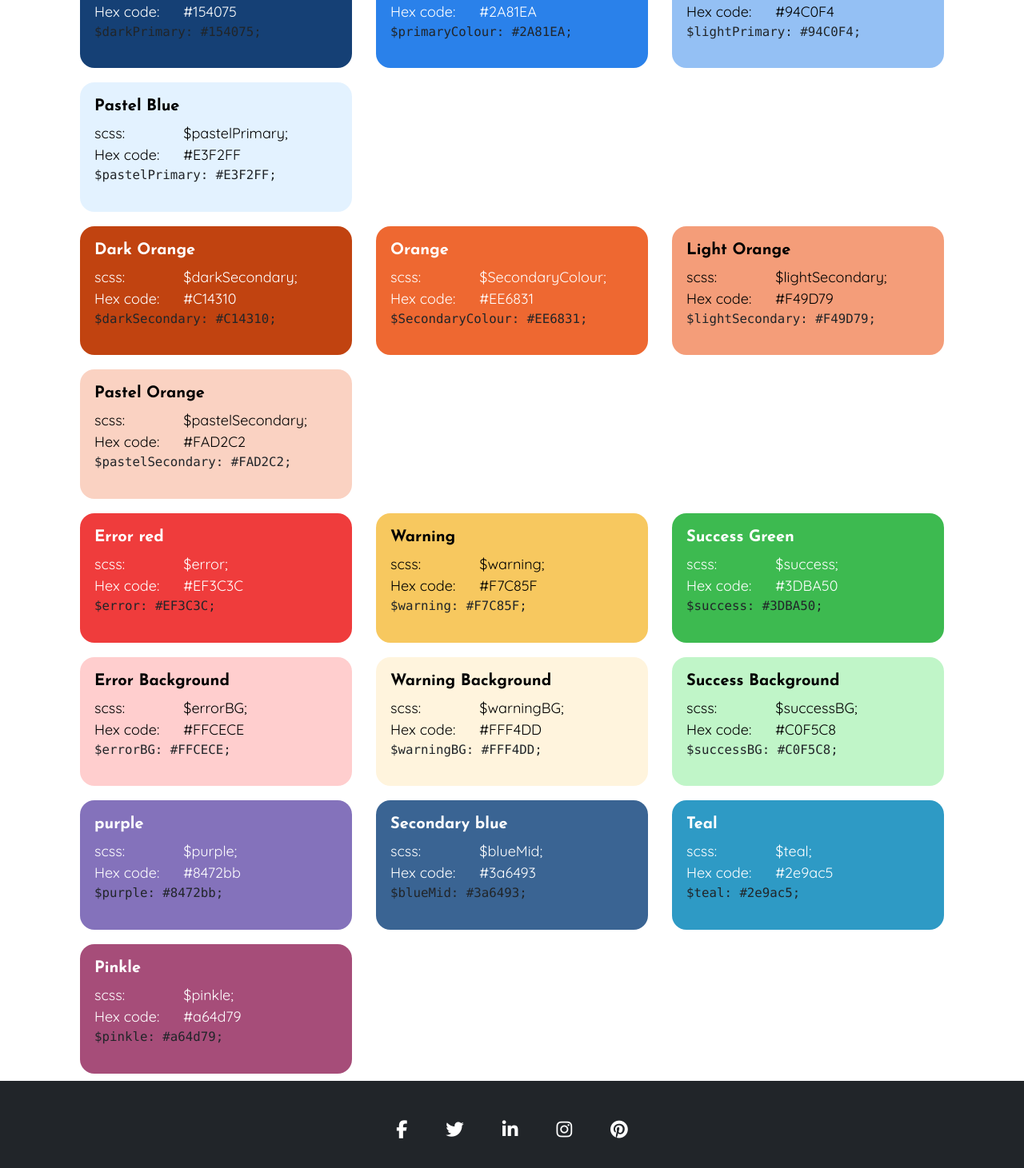
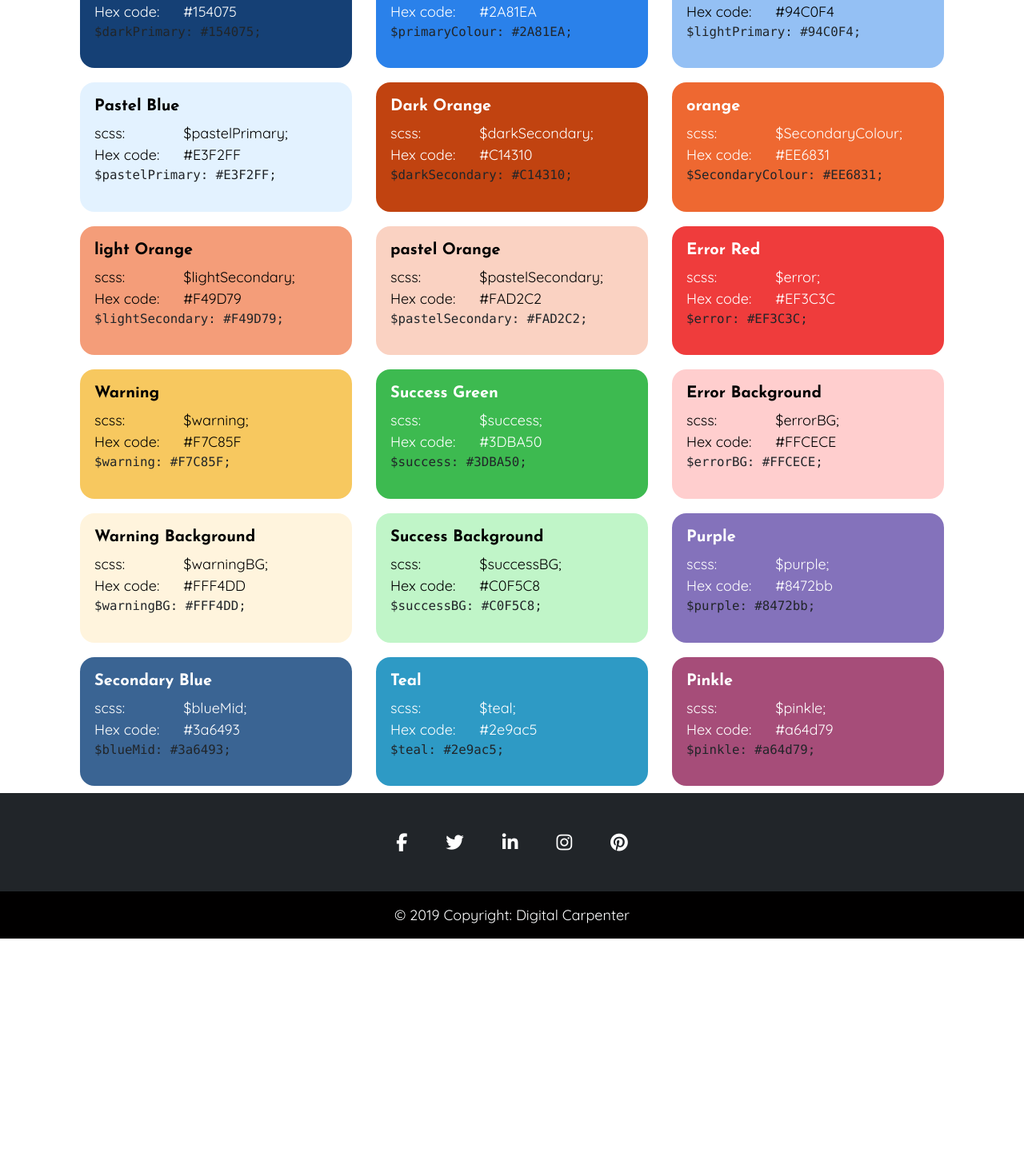
Before and after one commit to u-w0t-m8/DesignSystem, a React (Create React App) app: page /colourPage in a window 1280 px wide. Shown: the part 829-2290 px from the top of the page at 80% size. After the commit the page ends 2003 px from the top, so only its background shows below. Built offline with nearby package versions, Linux system fonts and the light colour scheme.

Commit message:
cleaned up code for colour palette dynamic rendering

```diff
--- a/src/Components/pages/colourPage.jsx
+++ b/src/Components/pages/colourPage.jsx
@@ -22,7 +22,7 @@ class ColourPage extends Component {
     );
   }
 
-  createTable = () => {
+  createColourPalette = () => {
     let labels = [
       "Dark blue",
       "Primary Blue",
@@ -83,20 +83,25 @@ class ColourPage extends Component {
       "#2e9ac5",
       "#a64d79"
     ];
-    let tables = [];
+    let palette = [];
+    var textColour = "#fff";
 
-    // Outer loop to create parent
     for (let i = 0; i < labels.length; i++) {
-      //Create the parent and add the children
-      tables.push(
+      if (hexCodes[i].includes("F") && !labels[i].includes("Error Red")) {
+        textColour = "#000";
+      } else {
+        textColour = "#fff";
+      }
+      palette.push(
         <ColourPalette
           label={labels[i]}
           scss={scssCodes[i]}
           hexCode={hexCodes[i]}
+          textColour={textColour}
         />
       );
     }
-    return tables;
+    return palette;
   };
 
   render() {
@@ -134,107 +139,8 @@ class ColourPage extends Component {
           <div className="content" />
 
           {/* dynamically rendering from array */}
-          {/* <div className="row test">{this.createTable()}</div> */}
-
           <div className="col-md-12">
-            <div className="row">
-              {this.renderPalette(
-                "Dark Blue",
-                "$darkPrimary",
-                "#154075",
-                "#fff"
-              )}
-              {this.renderPalette(
-                "Primary Blue",
-                "$primaryColour",
-                "#2A81EA",
-                "#fff"
-              )}
-              {this.renderPalette(
-                "Light Blue",
-                "$lightPrimary",
-                "#94C0F4",
-                "#000"
-              )}
-              {this.renderPalette(
-                "Pastel Blue",
-                "$pastelPrimary",
-                "#E3F2FF",
-                "#000"
-              )}
-            </div>
-
-            <div className="row">
-              {this.renderPalette(
-                "Dark Orange",
-                "$darkSecondary",
-                "#C14310",
-                "#fff"
-              )}
-              {this.renderPalette(
-                "Orange",
-                "$SecondaryColour",
-                "#EE6831",
-                "#fff"
-              )}
-              {this.renderPalette(
-                "Light Orange",
-                "$lightSecondary",
-                "#F49D79",
-                "#000"
-              )}
-              {this.renderPalette(
-                "Pastel Orange",
-                "$pastelSecondary",
-                "#FAD2C2",
-                "#000"
-              )}
-            </div>
-
-            <div className="row">
-              {this.renderPalette("Error red", "$error", "#EF3C3C", "#fff")}
-              {this.renderPalette("Warning", "$warning", "#F7C85F", "#000")}
-              {this.renderPalette(
-                "Success Green",
-                "$success",
-                "#3DBA50",
-                "#fff"
-              )}
-            </div>
-
-            <div className="row">
-              {this.renderPalette(
-                "Error Background",
-                "$errorBG",
-                "#FFCECE",
-                "#000"
-              )}
-
-              {this.renderPalette(
-                "Warning Background",
-                "$warningBG",
-                "#FFF4DD",
-                "#000"
-              )}
-              {this.renderPalette(
-                "Success Background",
-                "$successBG",
-                "#C0F5C8",
-                "#000"
-              )}
-            </div>
-
-            <div className="row">
-              {this.renderPalette("purple", "$purple", "#8472bb", "#fff")}
-              {this.renderPalette(
-                "Secondary blue",
-                "$blueMid",
-                "#3a6493",
-                "#fff"
-              )}
-              {this.renderPalette("Teal", "$teal", "#2e9ac5", "#fff")}
-              {this.renderPalette("Pinkle", "$pinkle", "#a64d79", "#fff")}
-            </div>
+            <div className="row">{this.createColourPalette()}</div>
           </div>
         </div>
       </div>
```
